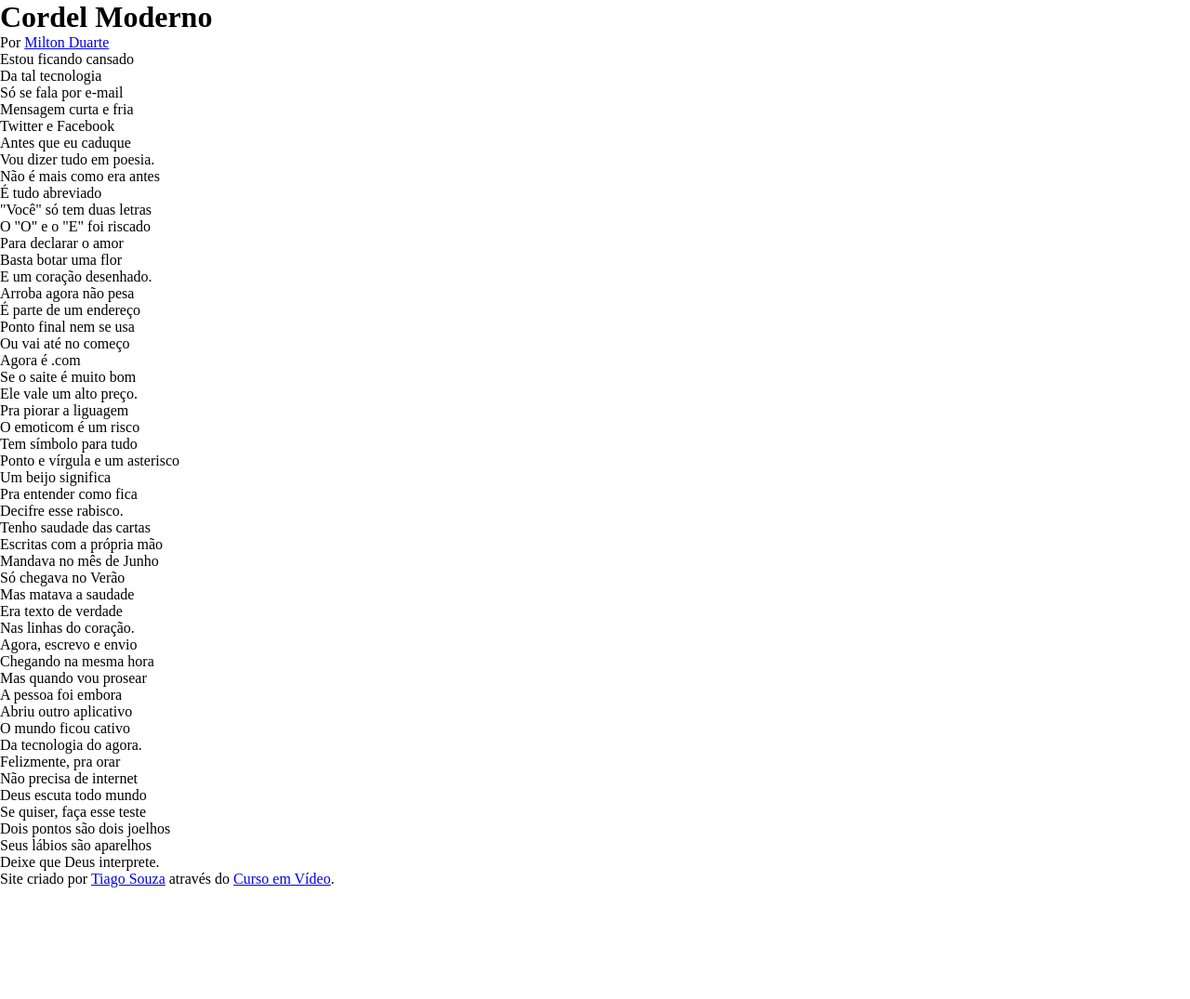
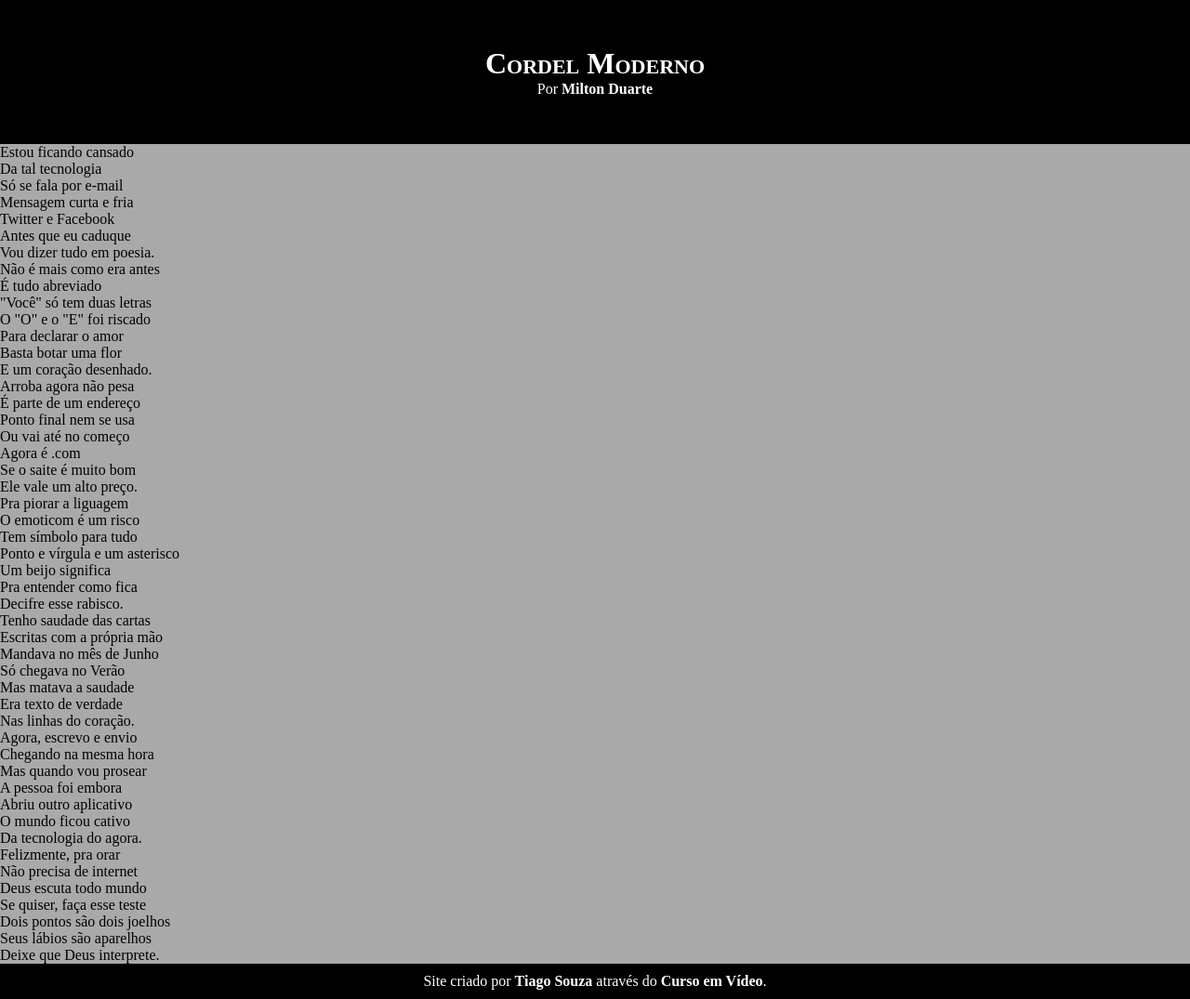
Before and after one commit to TiagoSouzaTS/site-cordel, a plain HTML site: page index.html in a window 1280 px wide. Shown: the whole page at 93% size. Before the commit the page ends 955 px from the top, so only its background shows below. Drawn offline with Linux system fonts and the light colour scheme.

Commit message:
Estilizando o Header e o Footer.

```diff
--- a/index.html
+++ b/index.html
@@ -16,7 +16,7 @@
 
   </header>
 
-  <section>
+  <section class="normal">
 
     <p>
       Estou ficando cansado <br>
@@ -30,7 +30,7 @@
 
   </section>
 
-  <section>
+  <section class="imagem">
 
     <p>
       Não é mais como era antes <br>
@@ -44,7 +44,7 @@
 
   </section>
 
-  <section>
+  <section class="normal">
 
     <p>
       Arroba agora não pesa <br>
@@ -68,7 +68,7 @@
 
   </section>
 
-  <section>
+  <section class="imagem">
 
     <p>
       Tenho saudade das cartas <br>
@@ -83,7 +83,7 @@
   </section>
 
 
-  <section>
+  <section class="normal">
 
     <p>
       Agora, escrevo e envio <br>
--- a/style.css
+++ b/style.css
@@ -6,3 +6,40 @@
   padding: 0px;
   margin: 0px;
 }
+
+body {
+  min-height: 100vh;
+  background-color: darkgray;
+}
+
+header {
+  background-color: black;
+  color: white;
+  text-align: center;
+}
+
+header > h1 {
+  padding-top: 50px;
+  font-variant: small-caps;
+}
+
+header > p {
+  padding-bottom: 50px;
+}
+
+header a, footer a {
+  color: white;
+  text-decoration: none;
+  font-weight: bolder;
+}
+
+header a:hover, footer a:hover {
+  text-decoration: underline;
+}
+
+footer{
+  background-color: black;
+  text-align: center;
+  color: white;
+  padding: 10px;
+}
```
